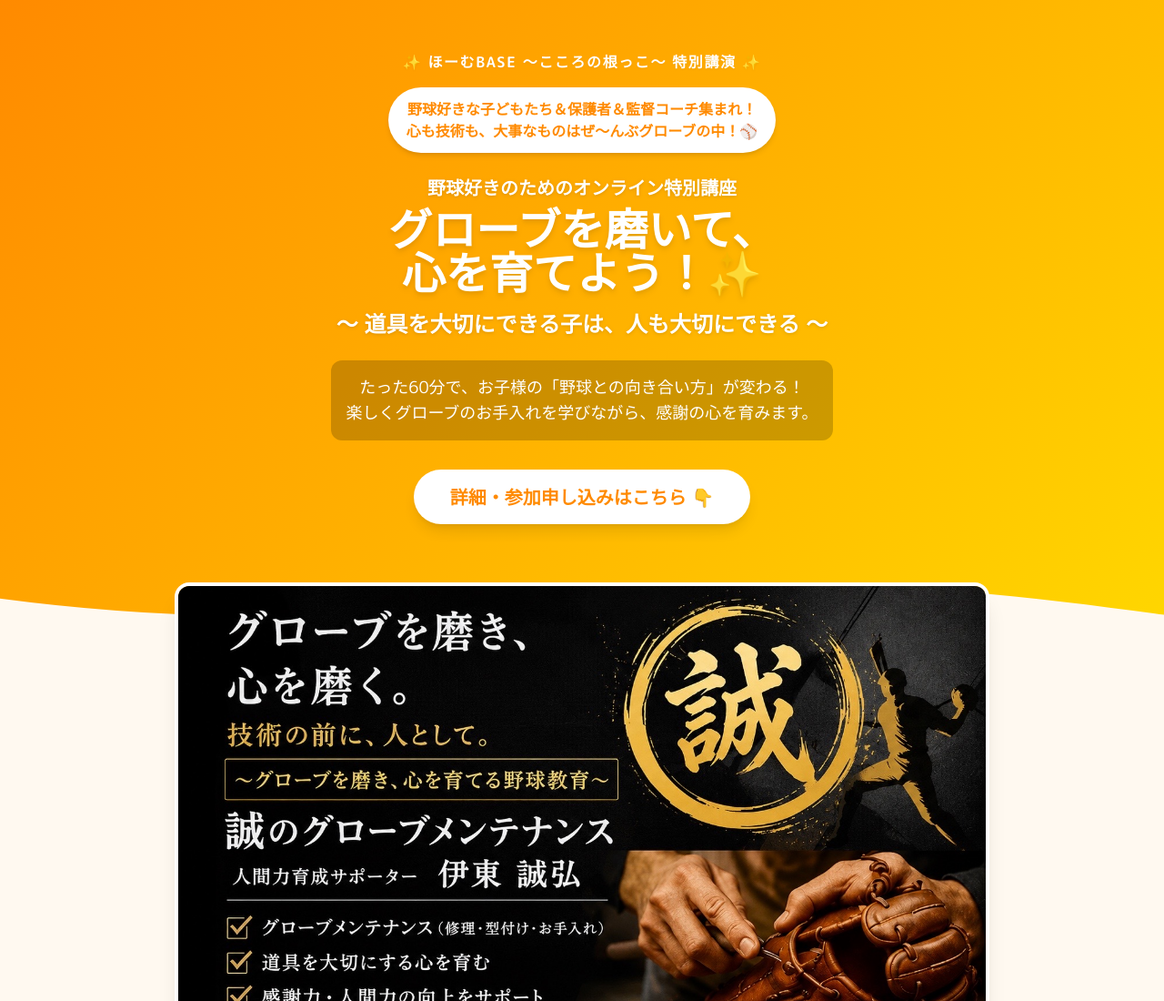
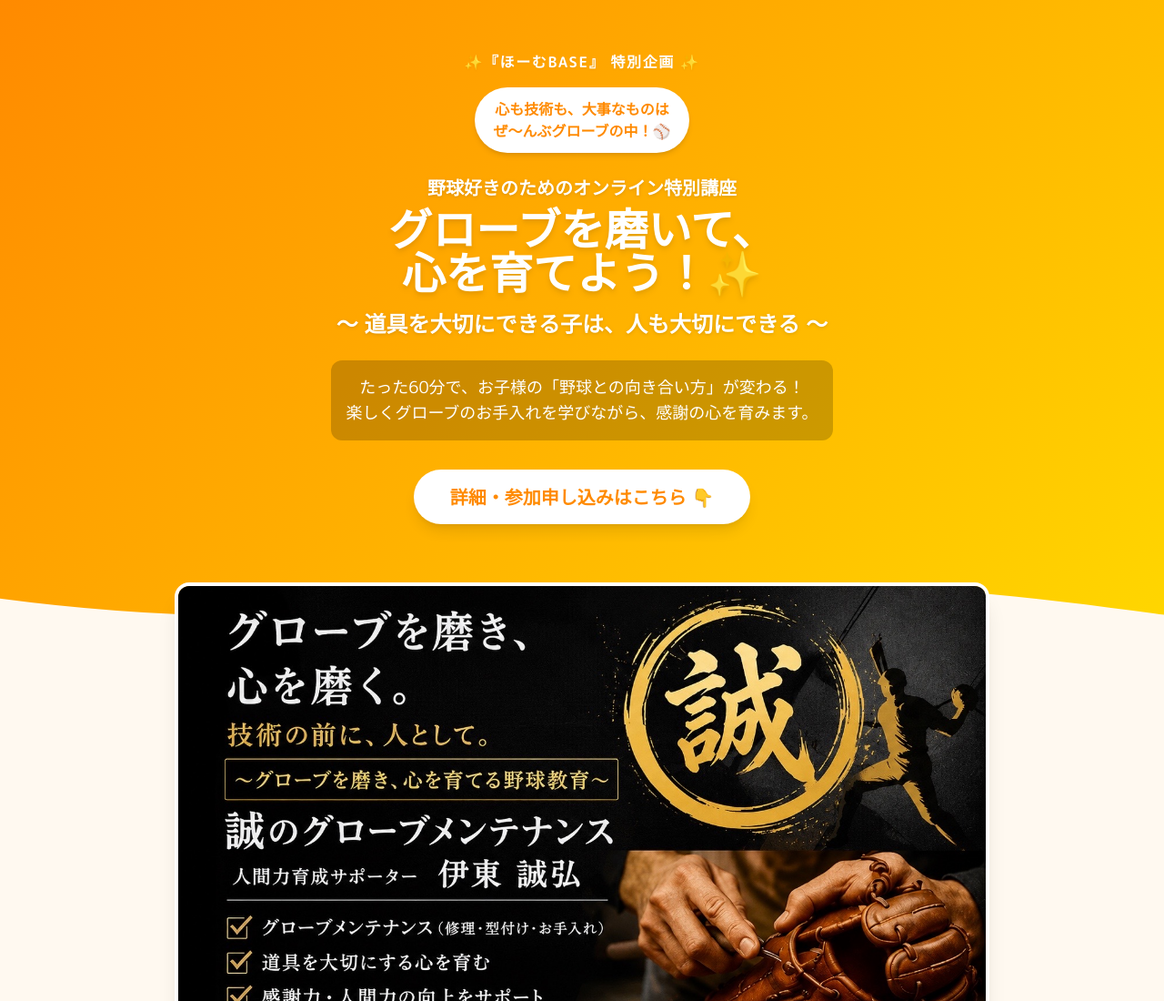
Before and after one commit to keke131q/glove-kansha-hagukumu, a plain HTML site: page index.html in a window 1280 px wide. Shown: the top 1100 px of the page at 91% size. Drawn offline with nearby package versions, Linux system fonts and the light colour scheme.

Commit message:
Update index.html

```diff
--- a/index.html
+++ b/index.html
@@ -73,12 +73,11 @@
 
       <!-- 追加：講演タイトル -->
       <p class="text-sm md:text-base font-bold mb-4 tracking-widest drop-shadow-sm">
-        ✨ ほーむBASE 〜こころの根っこ〜 特別講演 ✨
+        ✨『ほーむBASE』 特別企画 ✨
       </p>
 
       <span class="bg-white text-primary font-bold px-5 py-3 rounded-2xl md:rounded-full text-sm md:text-base inline-block mb-6 shadow-md leading-relaxed">
-        野球好きな子どもたち＆保護者＆監督コーチ集まれ！<br>
-        心も技術も、大事なものはぜ〜んぶグローブの中！⚾️
+        心も技術も、大事なものは<br/>ぜ〜んぶグローブの中！⚾️
       </span>
       <p class="text-lg md:text-xl font-bold mb-2 drop-shadow">
         野球好きのためのオンライン特別講座
```
